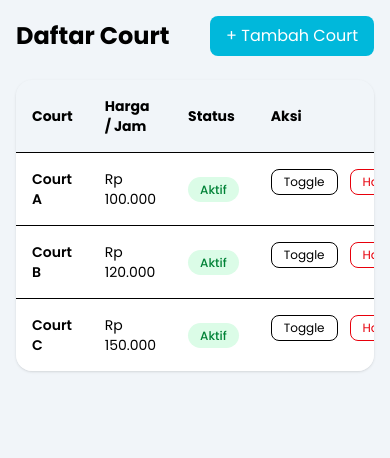
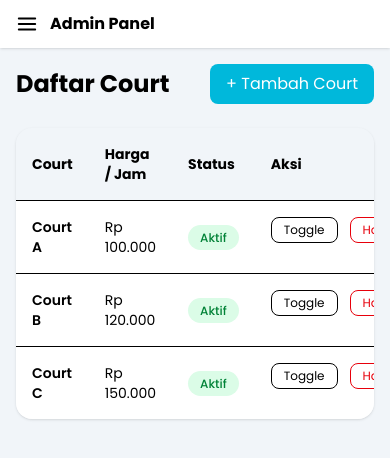
Before and after one commit to rafael2028-kilap/padel-rafael, a React (Vite) app: page /#/admin/courts in a window 390 px wide. Shown: the top 458 px of the page. Built offline with nearby package versions, Linux system fonts and the light colour scheme.

Commit message:
fix admin mobile

```diff
--- a/src/admin/AdminLayout.jsx
+++ b/src/admin/AdminLayout.jsx
@@ -1,13 +1,42 @@
+import { useState } from "react";
 import Sidebar from "./Sidebar";
+import { FiMenu } from "react-icons/fi";
 
 export default function AdminLayout({ children }) {
+  const [open, setOpen] = useState(false);
+
   return (
-    <div className="flex min-h-screen bg-slate-100">
+    <div className="min-h-screen bg-slate-100 flex">
+
+      {/* Sidebar Desktop */}
       <Sidebar />
 
-      <main className="flex-1 p-4 md:p-6 overflow-x-auto">
-        {children}
-      </main>
+      {/* Sidebar Mobile */}
+      {open && (
+        <div className="fixed inset-0 z-50 flex md:hidden">
+          <div
+            className="fixed inset-0 bg-black/40"
+            onClick={() => setOpen(false)}
+          />
+          <div className="relative w-64 bg-slate-900">
+            <Sidebar mobile onClose={() => setOpen(false)} />
+          </div>
+        </div>
+      )}
+
+      {/* Content */}
+      <div className="flex-1 w-full">
+
+        {/* Topbar Mobile */}
+        <div className="md:hidden bg-white shadow px-4 py-3 flex items-center gap-3">
+          <button onClick={() => setOpen(true)}>
+            <FiMenu size={22} />
+          </button>
+          <h1 className="font-bold">Admin Panel</h1>
+        </div>
+
+        <main className="p-4 md:p-6">{children}</main>
+      </div>
     </div>
   );
 }
```
